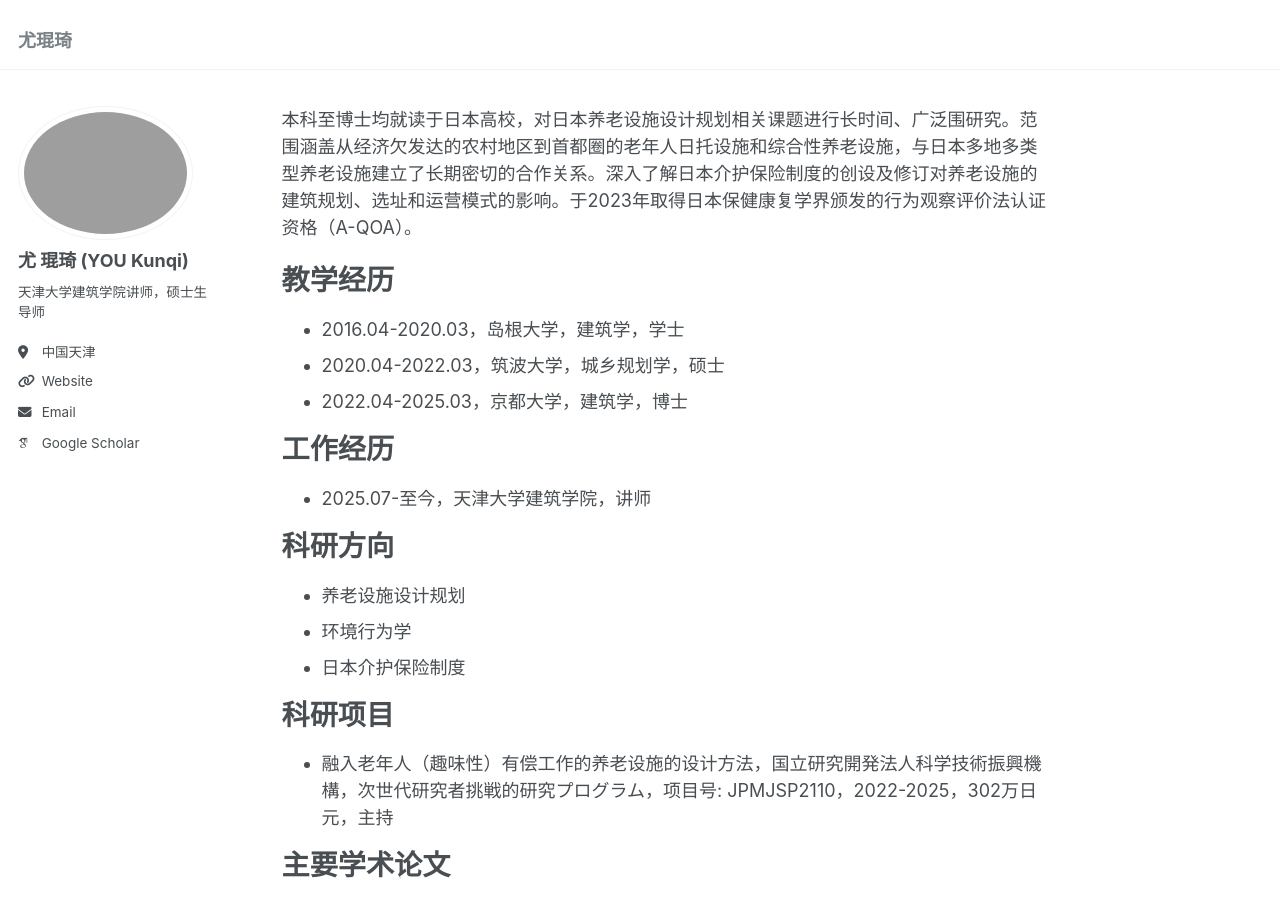
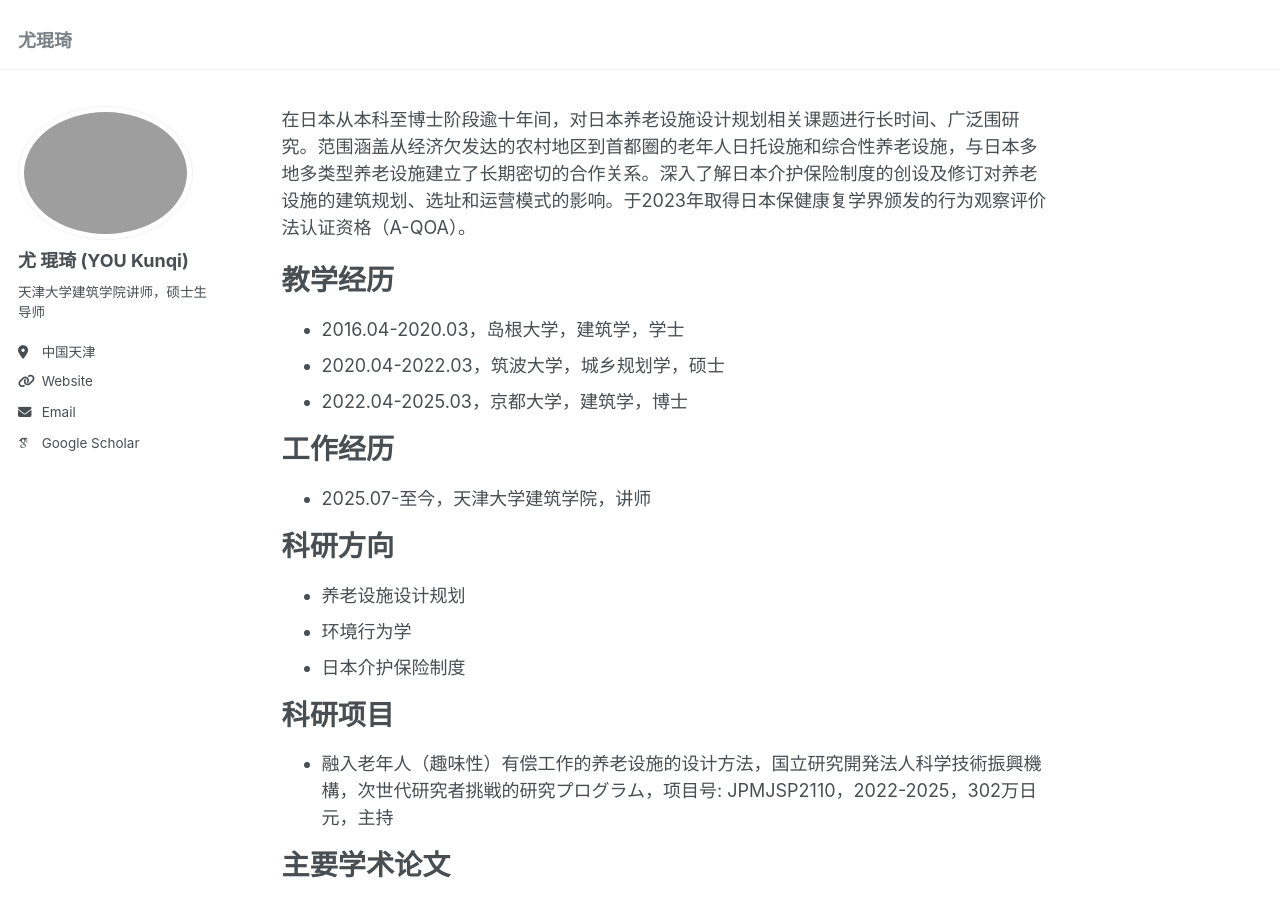
Before and after one commit to youkunqi/youkunqi.github.io, a Jekyll site: the page built from _pages/about.md, in a window 1280 px wide and 900 px high. Built offline with Jekyll 4.4.1, drawn with Linux system fonts in a browser that asks for light colours; some web fonts are replaced; comment, search, counter and statistics services are not loaded; some of the changed text lies outside the part shown.

Commit message:
Update about.md

```diff
--- a/_pages/about.md
+++ b/_pages/about.md
@@ -7,7 +7,7 @@ redirect_from:
   - /about.html
 ---
 
-本科至博士均就读于日本高校，对日本养老设施设计规划相关课题进行长时间、广泛围研究。范围涵盖从经济欠发达的农村地区到首都圈的老年人日托设施和综合性养老设施，与日本多地多类型养老设施建立了长期密切的合作关系。深入了解日本介护保险制度的创设及修订对养老设施的建筑规划、选址和运营模式的影响。于2023年取得日本保健康复学界颁发的行为观察评价法认证资格（A-QOA）。
+在日本从本科至博士阶段逾十年间，对日本养老设施设计规划相关课题进行长时间、广泛围研究。范围涵盖从经济欠发达的农村地区到首都圈的老年人日托设施和综合性养老设施，与日本多地多类型养老设施建立了长期密切的合作关系。深入了解日本介护保险制度的创设及修订对养老设施的建筑规划、选址和运营模式的影响。于2023年取得日本保健康复学界颁发的行为观察评价法认证资格（A-QOA）。
 
 
 
```
Also changed, not shown: other parts of _pages/about.md (+1 -0 lines).
